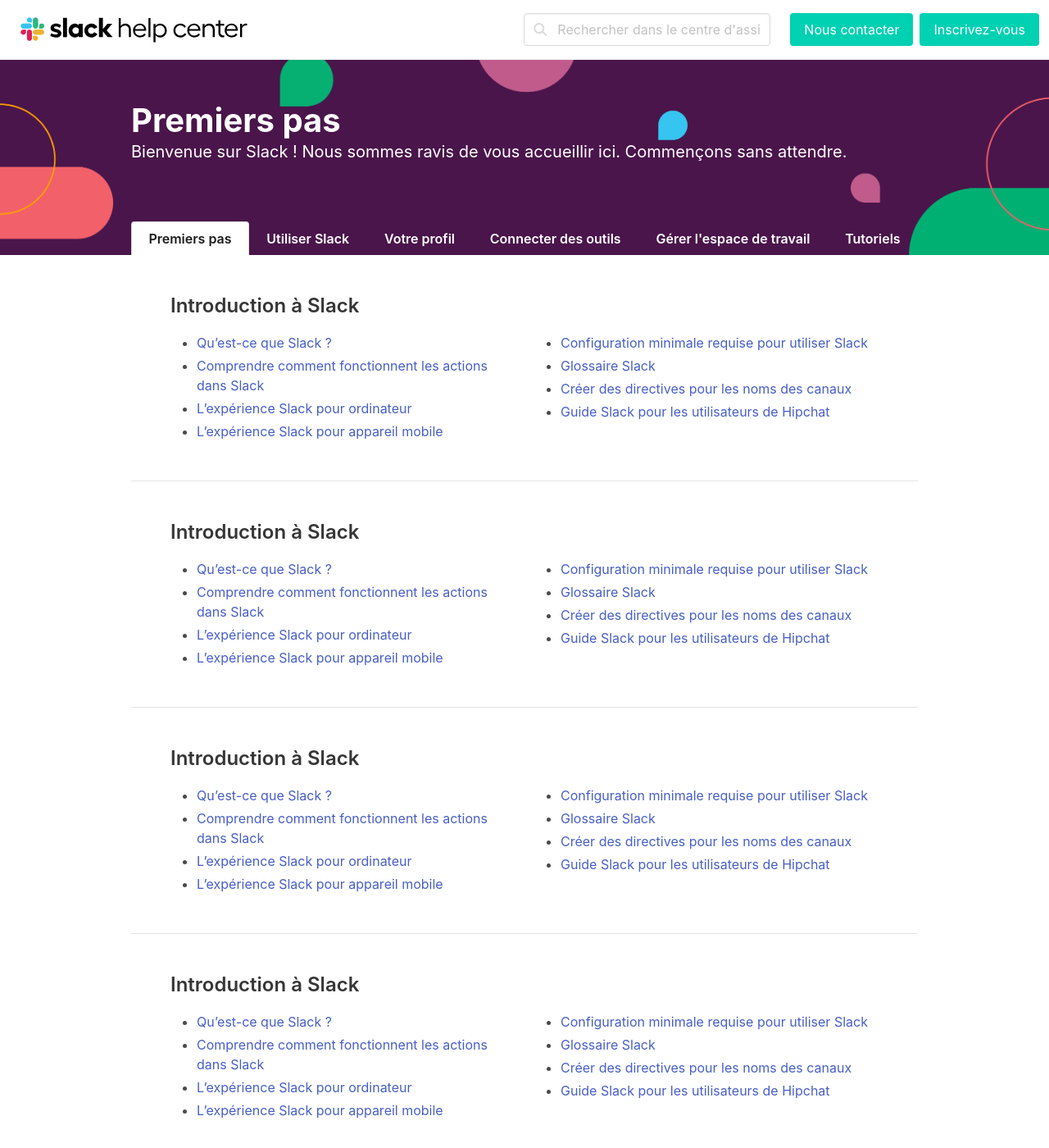
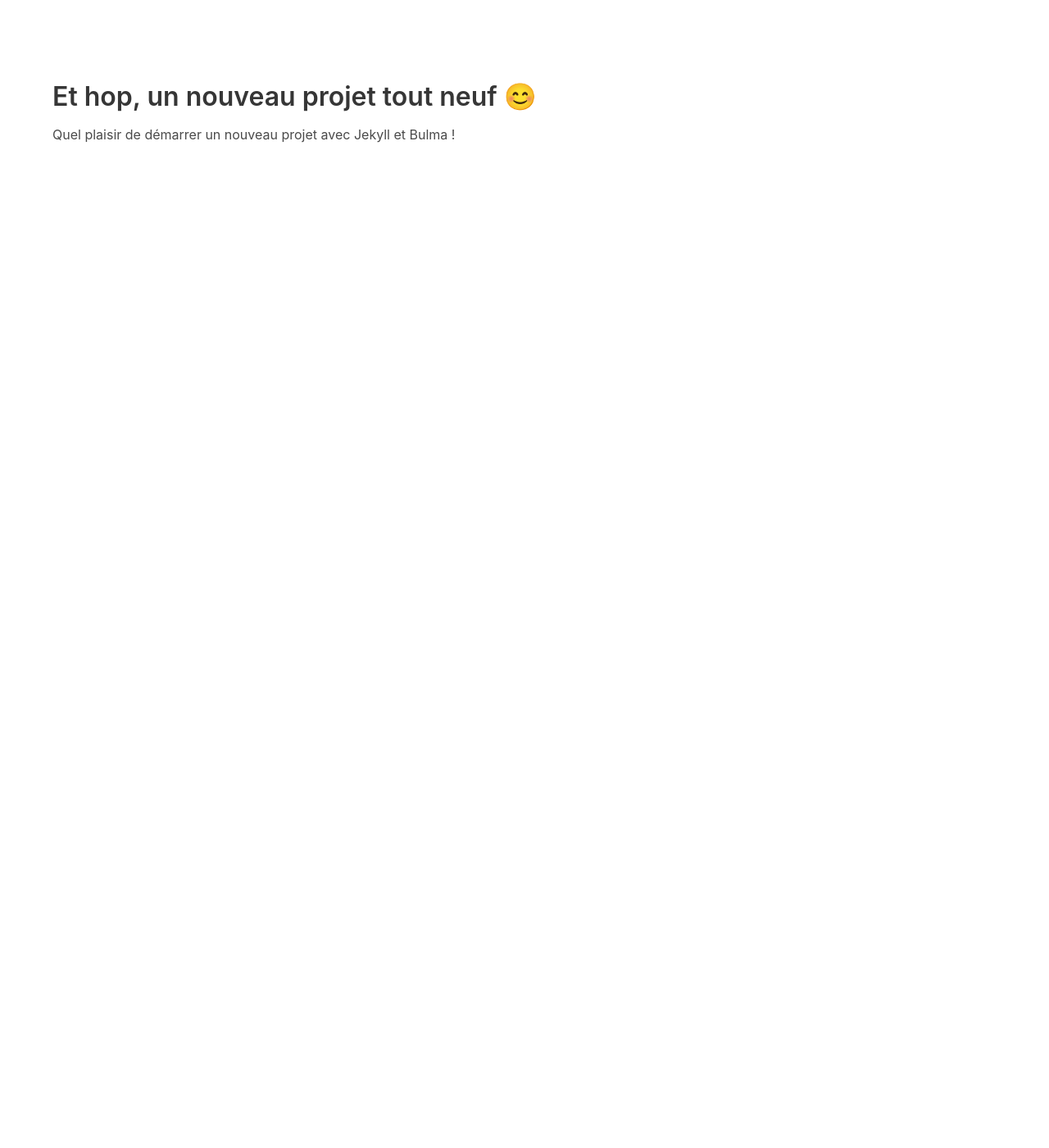
Before and after one commit to alexandrediasdasilva/bulma-jekyll-doc-sites, a Jekyll site: the page built from index.md, in a window 1280 px wide and 1400 px high. Shown: the whole window at 82% size. Built offline with Jekyll 4.4.1, drawn with Linux system fonts in a browser that asks for light colours; nearby versions of some CDN libraries; our own code applies the rules of GitHub Pages for plain Markdown files; some of the changed text lies outside the part shown.

Commit message:
Revert "Codé page de catégorie Slack"
This reverts commit 8e64ee457da7c4229776000a1f0c7cab5239e4dd.

```diff
--- a/_includes/wip.html
+++ /dev/null
@@ -1,248 +0,0 @@
-<nav class="navbar has-shadow is-fixed-top">
-    <div class="navbar-brand">
-        <a href="/" class="navbar-item">
-            <img src="/assets/slack_help_center_logo.svg" alt="Slack Logo">
-        </a>
-    </div>
-    <div class="navbar-menu">
-        <div class="navbar-end">
-            <div class="navbar-item">
-                <p class="control has-icons-left">
-                    <input class="input" type="text" placeholder="Rechercher dans le centre d'assistance">
-                    <span class="icon is-left">
-                        <i class="fas fa-search"></i>
-                    </span>
-                </p>
-            </div>
-            <div class="buttons navbar-item">
-                <a href="" class="button is-primary">Nous contacter</a>
-                <a href="" class="button is-primary">Inscrivez-vous</a>
-            </div>
-        </div>
-    </div>
-</nav>
-
-<section class="hero">
-    <div class="hero-body">
-        <div class="container is-max-desktop">
-            <h1 class="title is-2 has-text-white has-text-weight-bold pt-5">Premiers pas</h1>
-            <p class="subtitle has-text-white">Bienvenue sur Slack ! Nous sommes ravis de vous accueillir ici. Commençons sans attendre.</p>
-        </div>
-    </div>
-    <div class="hero-foot pt-5">
-        <div class="container is-max-desktop">
-            <nav class="tabs is-boxed is-fullwidth">
-                <ul>
-                    <li class="is-active"><a href="">Premiers pas</a></li>
-                    <li><a href="">Utiliser Slack</a></li>
-                    <li><a href="">Votre profil</a></li>
-                    <li><a href="">Connecter des outils</a></li>
-                    <li><a href="">Gérer l'espace de travail</a></li>
-                    <li><a href="">Tutoriels</a></li>
-                </ul>
-            </nav>
-        </div>
-    </div>
-</section>
-
-<div class="container is-max-desktop content">
-    <section class="section">
-        <h2 class="title is-4 mb-1">Introduction à Slack</h2>
-        <div class="columns">
-            <div class="column">
-                <ul>
-                    <li><a href="">Qu’est-ce que Slack ?</a></li>
-                    <li><a href="">Comprendre comment fonctionnent les actions dans Slack
-                    </a></li>
-                    <li><a href="">L’expérience Slack pour ordinateur
-                    </a></li>
-                    <li><a href="">L’expérience Slack pour appareil mobile
-                    </a></li>
-                </ul>
-            </div>
-            <div class="column">
-                <ul>
-                    <li><a href="">Configuration minimale requise pour utiliser Slack
-                    </a></li>
-                    <li><a href="">Glossaire Slack
-                    </a></li>
-                    <li><a href="">Créer des directives pour les noms des canaux
-                    </a></li>
-                    <li><a href="">Guide Slack pour les utilisateurs de Hipchat
-                    </a></li>
-                </ul>
-            </div>
-        </div>
-    </section>
-
-    <section class="section">
-        <h2 class="title is-4 mb-1">Introduction à Slack</h2>
-        <div class="columns">
-            <div class="column">
-                <ul>
-                    <li><a href="">Qu’est-ce que Slack ?</a></li>
-                    <li><a href="">Comprendre comment fonctionnent les actions dans Slack
-                    </a></li>
-                    <li><a href="">L’expérience Slack pour ordinateur
-                    </a></li>
-                    <li><a href="">L’expérience Slack pour appareil mobile
-                    </a></li>
-                </ul>
-            </div>
-            <div class="column">
-                <ul>
-                    <li><a href="">Configuration minimale requise pour utiliser Slack
-                    </a></li>
-                    <li><a href="">Glossaire Slack
-                    </a></li>
-                    <li><a href="">Créer des directives pour les noms des canaux
-                    </a></li>
-                    <li><a href="">Guide Slack pour les utilisateurs de Hipchat
-                    </a></li>
-                </ul>
-            </div>
-        </div>
-    </section>
-
-    <section class="section">
-        <h2 class="title is-4 mb-1">Introduction à Slack</h2>
-        <div class="columns">
-            <div class="column">
-                <ul>
-                    <li><a href="">Qu’est-ce que Slack ?</a></li>
-                    <li><a href="">Comprendre comment fonctionnent les actions dans Slack
-                    </a></li>
-                    <li><a href="">L’expérience Slack pour ordinateur
-                    </a></li>
-                    <li><a href="">L’expérience Slack pour appareil mobile
-                    </a></li>
-                </ul>
-            </div>
-            <div class="column">
-                <ul>
-                    <li><a href="">Configuration minimale requise pour utiliser Slack
-                    </a></li>
-                    <li><a href="">Glossaire Slack
-                    </a></li>
-                    <li><a href="">Créer des directives pour les noms des canaux
-                    </a></li>
-                    <li><a href="">Guide Slack pour les utilisateurs de Hipchat
-                    </a></li>
-                </ul>
-            </div>
-        </div>
-    </section>
-
-    <section class="section">
-        <h2 class="title is-4 mb-1">Introduction à Slack</h2>
-        <div class="columns">
-            <div class="column">
-                <ul>
-                    <li><a href="">Qu’est-ce que Slack ?</a></li>
-                    <li><a href="">Comprendre comment fonctionnent les actions dans Slack
-                    </a></li>
-                    <li><a href="">L’expérience Slack pour ordinateur
-                    </a></li>
-                    <li><a href="">L’expérience Slack pour appareil mobile
-                    </a></li>
-                </ul>
-            </div>
-            <div class="column">
-                <ul>
-                    <li><a href="">Configuration minimale requise pour utiliser Slack
-                    </a></li>
-                    <li><a href="">Glossaire Slack
-                    </a></li>
-                    <li><a href="">Créer des directives pour les noms des canaux
-                    </a></li>
-                    <li><a href="">Guide Slack pour les utilisateurs de Hipchat
-                    </a></li>
-                </ul>
-            </div>
-        </div>
-    </section>
-</div>
-
-<footer class="footer">
-    <div class="container is-fluid">
-            <div class="content">
-                <div class="columns">
-                    <div class="column is-1">
-                        <svg width="54" height="54" class="c-nav--footer__svgicon c-slackhash" viewBox="0 0 54 54" xmlns="http://www.w3.org/2000/svg"><g fill="none" fill-rule="evenodd"><path d="M19.712.133a5.381 5.381 0 0 0-5.376 5.387 5.381 5.381 0 0 0 5.376 5.386h5.376V5.52A5.381 5.381 0 0 0 19.712.133m0 14.365H5.376A5.381 5.381 0 0 0 0 19.884a5.381 5.381 0 0 0 5.376 5.387h14.336a5.381 5.381 0 0 0 5.376-5.387 5.381 5.381 0 0 0-5.376-5.386" fill="#36C5F0"></path><path d="M53.76 19.884a5.381 5.381 0 0 0-5.376-5.386 5.381 5.381 0 0 0-5.376 5.386v5.387h5.376a5.381 5.381 0 0 0 5.376-5.387m-14.336 0V5.52A5.381 5.381 0 0 0 34.048.133a5.381 5.381 0 0 0-5.376 5.387v14.364a5.381 5.381 0 0 0 5.376 5.387 5.381 5.381 0 0 0 5.376-5.387" fill="#2EB67D"></path><path d="M34.048 54a5.381 5.381 0 0 0 5.376-5.387 5.381 5.381 0 0 0-5.376-5.386h-5.376v5.386A5.381 5.381 0 0 0 34.048 54m0-14.365h14.336a5.381 5.381 0 0 0 5.376-5.386 5.381 5.381 0 0 0-5.376-5.387H34.048a5.381 5.381 0 0 0-5.376 5.387 5.381 5.381 0 0 0 5.376 5.386" fill="#ECB22E"></path><path d="M0 34.249a5.381 5.381 0 0 0 5.376 5.386 5.381 5.381 0 0 0 5.376-5.386v-5.387H5.376A5.381 5.381 0 0 0 0 34.25m14.336-.001v14.364A5.381 5.381 0 0 0 19.712 54a5.381 5.381 0 0 0 5.376-5.387V34.25a5.381 5.381 0 0 0-5.376-5.387 5.381 5.381 0 0 0-5.376 5.387" fill="#E01E5A"></path></g></svg>
-                    </div>
-                    <div class="column">
-                        <p class="is-uppercase has-text-weight-semibold">Pourquoi choisir Slack ?</p>
-                        <ul class="is-hidden-mobile">
-                            <li><a href="">Comparatif Slack E-mail</a>
-                            </li>
-                            <li><a href="">Canaux</a></li>
-                            <li><a href="">Investissement personnel</a></li>
-                            <li><a href="">Évolutivité</a></li>
-                            <li><a href="">Regarder la démonstration</a></li>
-                        </ul>
-                    </div>
-                    <div class="column">
-                        <p class="is-uppercase has-text-weight-semibold">Produit</p>
-                        <ul>
-                            <li><a href="">Fonctionnalités</a>
-                            </li>
-                            <li><a href="">Intégrations</a></li>
-                            <li><a href="">Pour les entreprises</a></li>
-                            <li><a href="">Solutions</a></li>
-                        </ul>
-                    </div>
-                    <div class="column">
-                        <p class="is-uppercase has-text-weight-semibold">Tarifs</p>
-                        <ul>
-                            <li><a href="">Forfaits</a>
-                            </li>
-                            <li><a href="">Payant vs. Gratuit</a></li>
-                        </ul>
-                    </div>
-                    <div class="column">
-                        <p class="is-uppercase has-text-weight-semibold">Ressources</p>
-                        <ul>
-                            <li><a href="">Partenaires</a>
-                            </li>
-                            <li><a href="">Développeurs</a></li>
-                            <li><a href="">Applications</a></li>
-                            <li><a href="">Blog</a></li>
-                            <li>C<a href="">entre d'assistance</a></li>
-                            <li><a href="">Événements</a></li>
-                        </ul>
-                    </div>
-                    <div class="column">
-                        <p class="is-uppercase has-text-weight-semibold">À propos de Slack</p>
-                        <ul>
-                            <li><a href="">À propos de nous</a>
-                            </li>
-                            <li><a href="">Nos dirigeants</a></li>
-                            <li><a href="">Relations avec les investisseurs</a></li>
-                            <li><a href="">Actualités</a></li>
-                            <li><a href="">Dossier de presse</a></li>
-                            <li><a href="">Emplois</a></li>
-                        </ul>
-                    </div>
-                </div>
-            </div>
-        <hr>
-        <nav class="level has-text-weight-semibold">
-            <div class="level-left">
-                <p class="level-item">Statut</p>
-                <p class="level-item">Politique de confidentialité et Conditions d'utilisation</p>
-                <p class="level-item">Nous contacter</p>
-                <p class="level-item">Changer de région</p>
-            </div>
-            <div class="level-right">
-                <p class="level-item"><i class="fas fa-cloud-download-alt">&nbsp;</i>Télécharger Slack</p>
-                <div class="level-item">
-                    <p class="level-item"><i class="fab fa-twitter"></i></p>
-                    <p class="level-item"><i class="fab fa-facebook-square"></i></p>
-                    <p class="level-item"><i class="fab fa-youtube"></i></p>
-                    <p class="level-item"><i class="fab fa-linkedin"></i></p>
-                </div>
-            </div>
-        </nav>
-        <p class="is-size-7 has-text-weight-medium">© Copyright 2021 Slack Technologies, Inc. Tous droits réservés. Les différentes marques commerciales appartiennent à leurs propriétaires respectifs.</p>
-    </div>
-</footer>
--- a/_layouts/categorie.html
+++ /dev/null
@@ -1,3 +0,0 @@
-{% include head.html %}
-{% include wip.html %}
-{% include footer.html %}
--- a/index.md
+++ b/index.md
@@ -1,3 +1,5 @@
 ---
-layout: categorie
+layout: default
 ---
+# Et hop, un nouveau projet tout neuf 😊
+Quel plaisir de démarrer un nouveau projet avec Jekyll et Bulma !
--- a/style.css
+++ /dev/null
@@ -1,42 +0,0 @@
-.navbar-brand img {
-    max-height: none;
-    width: 305px !important;
-}
-
-.hero {
-    background-image: url(/assets/cat-hero-banner-image-2x.png);
-    background-size: cover;
-    background-position: center bottom;
-}
-
-.hero .tabs a {
-    color: #fff !important;
-    font-weight: 600;
-}
-
-.hero .tabs li.is-active a {
-    color: #1d1c1d !important;
-}
-
-.tabs.is-boxed a:hover {
-    background-color:rgba(255,255,255,.2);
-    border-bottom-color: #fff;
-}
-
-section.section:not(:last-child) {
-    border-bottom: 1px solid #e3e3e3;
-}
-
-footer.footer {
-    font-size: 0.9em;
-}
-
-footer.footer a {
-    color: currentColor;
-}
-
-footer.footer ul {
-    list-style-type: none !important;
-    margin: 0;
-    padding: 0;
-}
```
Also changed, not shown: assets/cat-hero-banner-image-2x.png (deleted), assets/slack_help_center_logo.svg (deleted).
